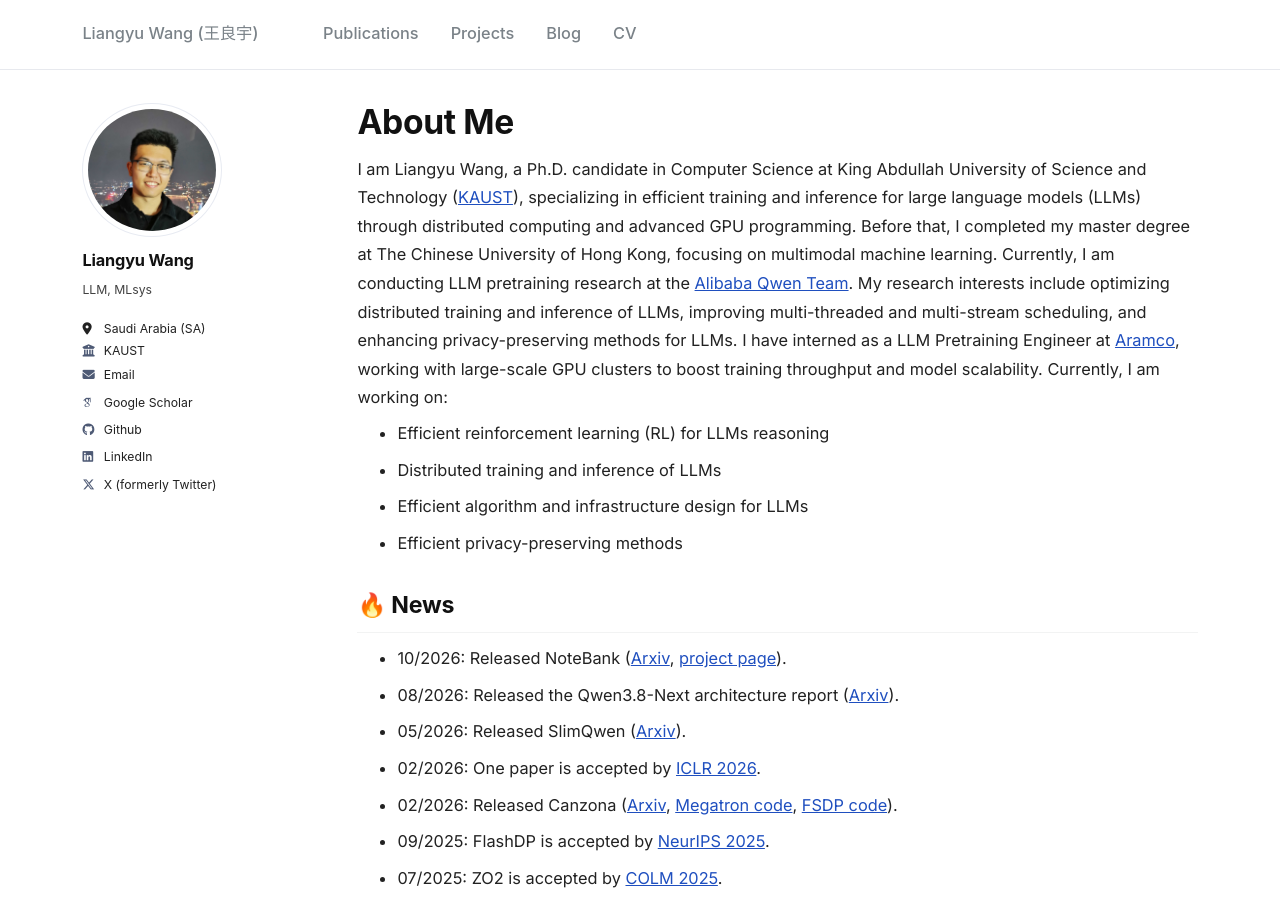
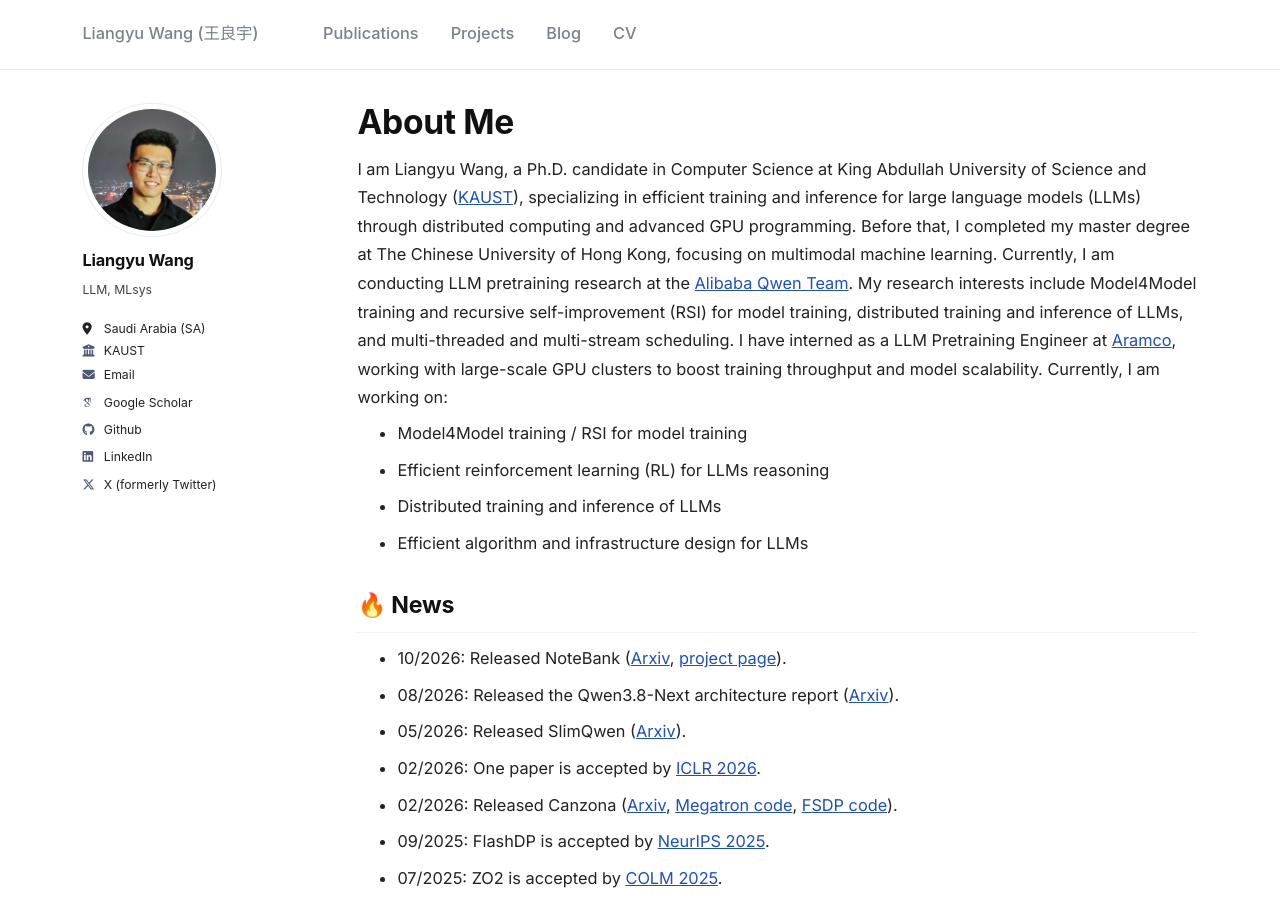
Before and after one commit to liangyuwang/liangyuwang.github.io, a Jekyll site: the page built from _pages/about.md, in a window 1280 px wide and 900 px high. Built offline with Jekyll 4.4.1, drawn with Linux system fonts in a browser that asks for light colours; some web fonts are replaced.

Commit message:
Update research interests for Model4Model training and RSI

```diff
--- a/_pages/about.md
+++ b/_pages/about.md
@@ -13,13 +13,13 @@ Before that, I completed my master degree at The Chinese University of Hong Kong
 
 Currently, I am conducting LLM pretraining research at the <a href="https://huggingface.co/Qwen">Alibaba Qwen Team</a>.
 
-My research interests include optimizing distributed training and inference of LLMs, improving multi-threaded and multi-stream scheduling, and enhancing privacy-preserving methods for LLMs. I have interned as a LLM Pretraining Engineer at <a href="https://www.aramco.com/">Aramco</a>, working with large-scale GPU clusters to boost training throughput and model scalability. Currently, I am working on:
+My research interests include Model4Model training and recursive self-improvement (RSI) for model training, distributed training and inference of LLMs, and multi-threaded and multi-stream scheduling. I have interned as a LLM Pretraining Engineer at <a href="https://www.aramco.com/">Aramco</a>, working with large-scale GPU clusters to boost training throughput and model scalability. Currently, I am working on:
 
 <ul>
+<li>Model4Model training / RSI for model training</li>
 <li>Efficient reinforcement learning (RL) for LLMs reasoning</li>
 <li>Distributed training and inference of LLMs</li>
 <li>Efficient algorithm and infrastructure design for LLMs</li>
-<li>Efficient privacy-preserving methods</li>
 </ul>
 </div>
 
```
